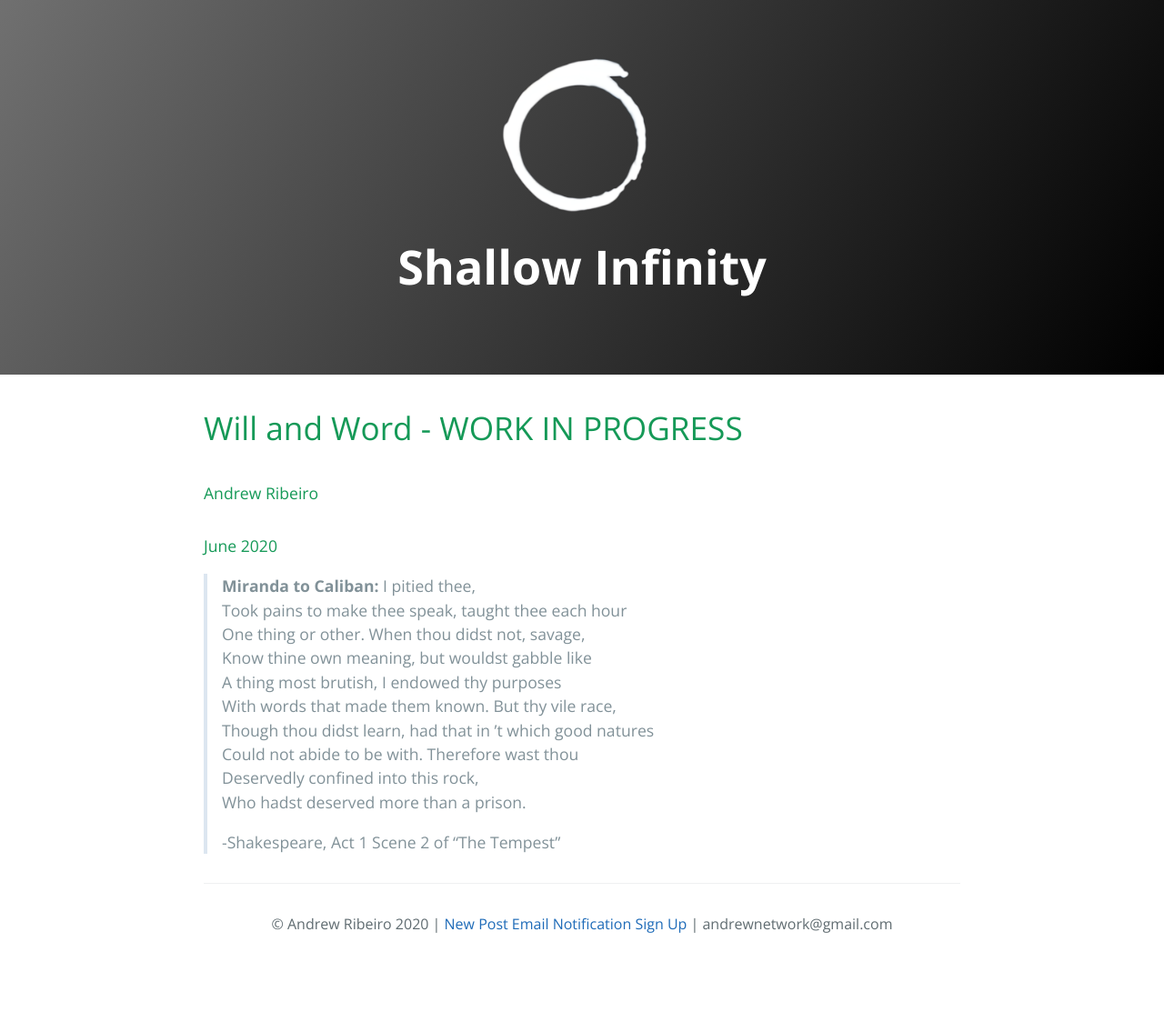
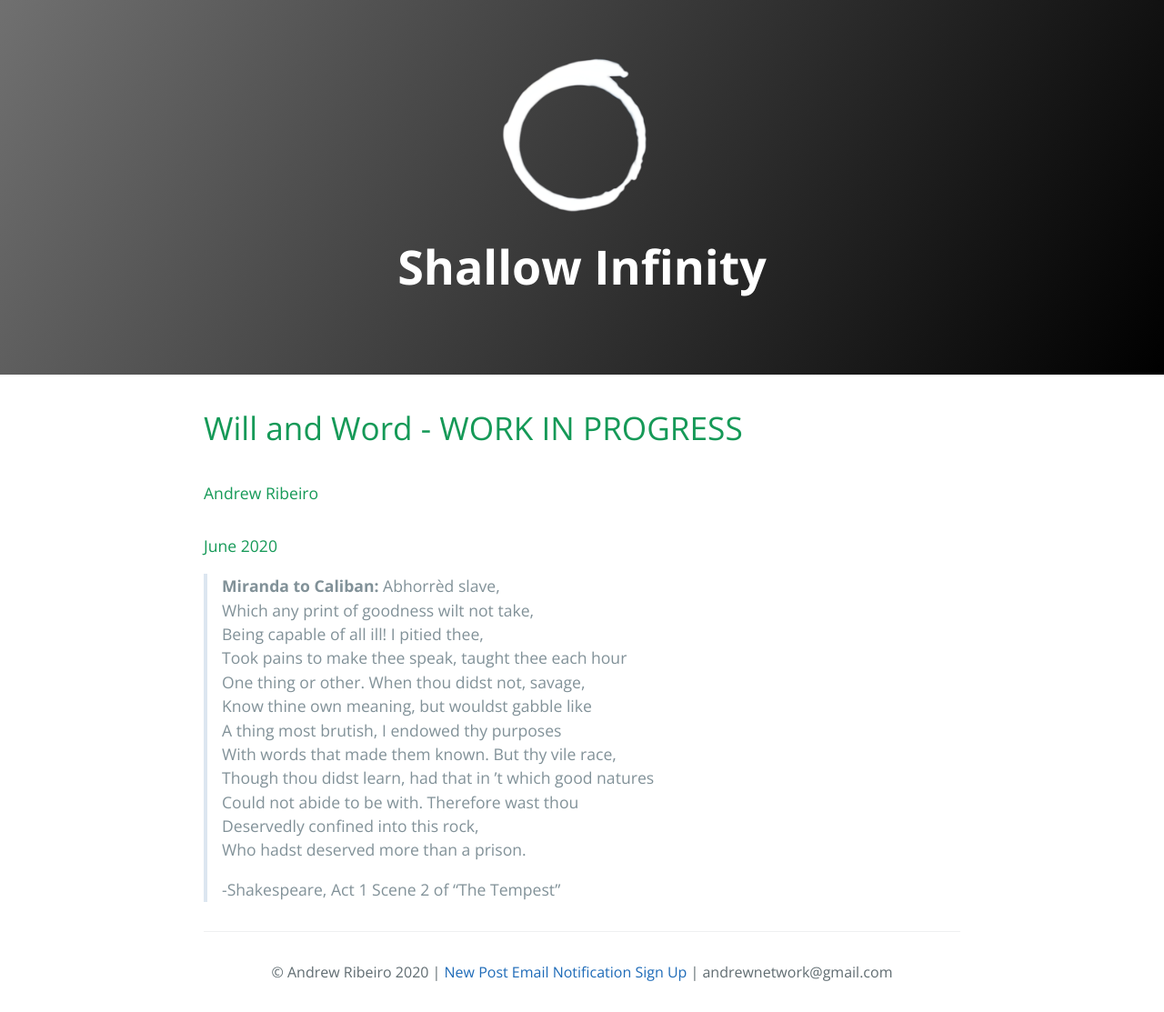
Before and after one commit to Andrewnetwork/CoronavirusBlog, a Jekyll site: the page built from will_and_word.md, in a window 1280 px wide. Shown: the whole page at 91% size. Built offline with Jekyll 4.4.1, drawn with Linux system fonts in a browser that asks for light colours; our own code applies the rules of GitHub Pages for plain Markdown files; the repository's description, which GitHub fills in, is left out; before the commit the page ends 1060 px from its top, so only the background shows below that.

Commit message:
Update will_and_word.md

```diff
--- a/will_and_word.md
+++ b/will_and_word.md
@@ -2,7 +2,9 @@
 #### Andrew Ribeiro
 #### June 2020
 
-> **Miranda to Caliban:** I pitied thee,<br/>
+> **Miranda to Caliban:** Abhorrèd slave,<br/>
+Which any print of goodness wilt not take,<br/>
+Being capable of all ill! I pitied thee,<br/>
 Took pains to make thee speak, taught thee each hour<br/>
 One thing or other. When thou didst not, savage,<br/>
 Know thine own meaning, but wouldst gabble like<br/>
```
